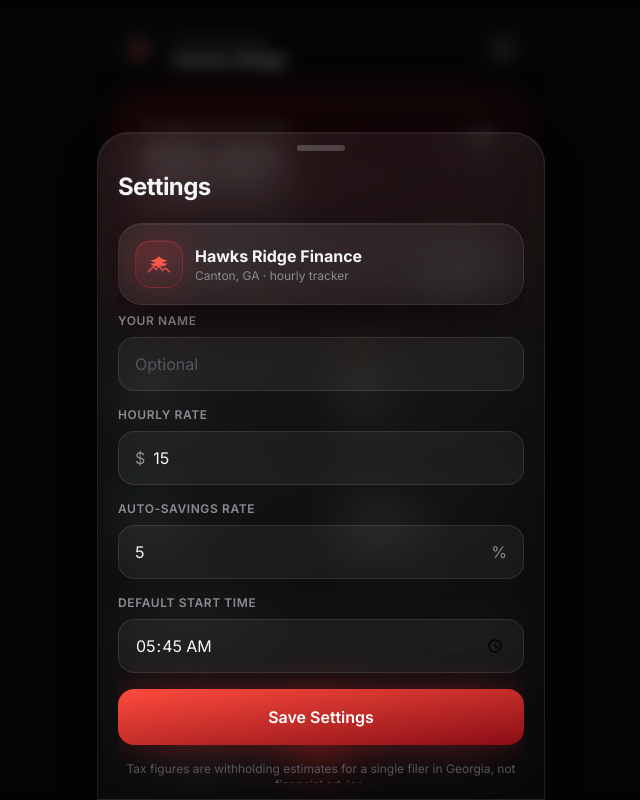
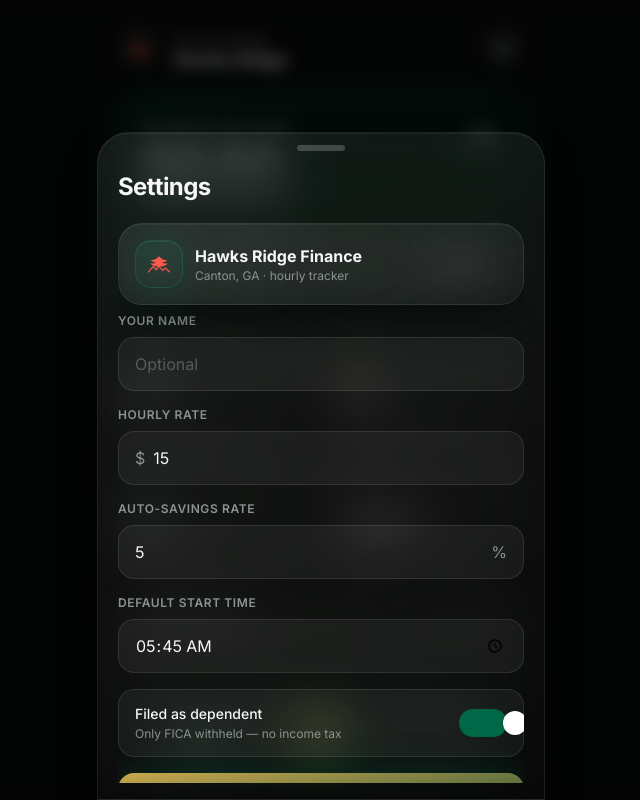
Before and after one commit to wyattmcd08/Hawks-ridge-app, a React (Vite) app: page / in a window 1280 px wide. Both pictures are taken after a click on the button 822 px from the left and 50 px from the top of the page. Shown: the top 800 px of the page, without its empty margins (319-959 px from the left). Built offline with nearby package versions, Linux system fonts and the light colour scheme.

Commit message:
Masters theme (Augusta green + gold) + dependent tax mode (FICA only)

```diff
--- a/src/components/PayBreakdown.tsx
+++ b/src/components/PayBreakdown.tsx
@@ -10,10 +10,10 @@ const ROWS: {
   color: string
 }[] = [
   { key: 'netPay', label: 'Take-home pay', color: '#34d399' },
-  { key: 'savingsDeduction', label: 'Auto savings (5%)', color: '#4c9af5' },
-  { key: 'ficaTax', label: 'FICA', color: '#f5b14c' },
-  { key: 'federalTax', label: 'Federal tax', color: '#e11d2a' },
-  { key: 'stateTax', label: 'Georgia tax', color: '#a78bfa' },
+  { key: 'savingsDeduction', label: 'Auto savings', color: '#4c9af5' },
+  { key: 'ficaTax', label: 'FICA (Social Security + Medicare)', color: '#f0c040' },
+  { key: 'federalTax', label: 'Federal income tax', color: '#a78bfa' },
+  { key: 'stateTax', label: 'Georgia income tax', color: '#ff8a5e' },
 ]
 
 export default function PayBreakdown({
--- a/src/components/SettingsSheet.tsx
+++ b/src/components/SettingsSheet.tsx
@@ -17,6 +17,7 @@ export default function SettingsSheet({ open, onClose }: Props) {
   const [rate, setRate] = useState(settings.hourlyRate)
   const [savings, setSavings] = useState(settings.savingsRate * 100)
   const [start, setStart] = useState(settings.defaultStartTime)
+  const [isDependent, setIsDependent] = useState(settings.isDependent)
 
   useEffect(() => {
     if (open) {
@@ -24,6 +25,7 @@ export default function SettingsSheet({ open, onClose }: Props) {
       setRate(settings.hourlyRate)
       setSavings(settings.savingsRate * 100)
       setStart(settings.defaultStartTime)
+      setIsDependent(settings.isDependent)
     }
   }, [open, settings])
 
@@ -33,6 +35,7 @@ export default function SettingsSheet({ open, onClose }: Props) {
       hourlyRate: rate,
       savingsRate: savings / 100,
       defaultStartTime: start,
+      isDependent,
     })
     onClose()
   }
@@ -79,10 +82,29 @@ export default function SettingsSheet({ open, onClose }: Props) {
           onChange={(e) => setStart(e.target.value)}
         />
 
+        {/* Dependent toggle */}
+        <div className="flex items-center justify-between rounded-2xl border border-white/10 bg-white/5 px-4 py-3.5">
+          <div>
+            <p className="text-sm font-medium text-ink">Filed as dependent</p>
+            <p className="mt-0.5 text-xs text-mute">Only FICA withheld — no income tax</p>
+          </div>
+          <button
+            onClick={() => setIsDependent(!isDependent)}
+            className={`relative ml-4 h-7 w-12 flex-shrink-0 rounded-full transition-colors ${
+              isDependent ? 'bg-blood' : 'bg-white/20'
+            }`}
+          >
+            <span
+              className={`absolute top-0.5 h-6 w-6 rounded-full bg-white shadow transition-transform ${
+                isDependent ? 'translate-x-5' : 'translate-x-0.5'
+              }`}
+            />
+          </button>
+        </div>
+
         <PrimaryButton onClick={save}>Save Settings</PrimaryButton>
         <p className="px-2 text-center text-xs text-faint">
-          Tax figures are withholding estimates for a single filer in Georgia,
-          not financial advice.
+          Tax figures are estimates only — not financial advice.
         </p>
       </div>
     </Sheet>
--- a/src/index.css
+++ b/src/index.css
@@ -1,25 +1,25 @@
 @import 'tailwindcss';
 
 @theme {
-  /* Surfaces */
-  --color-void: #060607;
-  --color-base: #0a0a0b;
-  --color-charcoal: #131316;
-  --color-elevated: #1a1a1f;
+  /* Surfaces — dark with Augusta night green tint */
+  --color-void: #060908;
+  --color-base: #090d0a;
+  --color-charcoal: #111614;
+  --color-elevated: #181f1b;
 
-  /* Hawks Ridge deep red */
-  --color-blood: #e11d2a;
-  --color-blood-bright: #ff2d3d;
-  --color-blood-deep: #8b0c16;
-  --color-ember: #ff4b3e;
+  /* Masters Tournament green */
+  --color-blood: #006747;
+  --color-blood-bright: #1a8a60;
+  --color-blood-deep: #004a32;
+  --color-ember: #c9a84c;
 
   /* Text */
   --color-ink: #f7f7f8;
-  --color-mute: #8b8b94;
-  --color-faint: #56565e;
+  --color-mute: #8b9490;
+  --color-faint: #565e59;
 
-  /* Accents for goals/charts */
-  --color-gold: #f5b14c;
+  /* Accents */
+  --color-gold: #f0c040;
   --color-mint: #34d399;
   --color-sky: #4c9af5;
   --color-violet: #a78bfa;
@@ -28,7 +28,7 @@
 
   --radius-card: 28px;
 
-  --shadow-glow: 0 0 40px -8px rgba(225, 29, 42, 0.45);
+  --shadow-glow: 0 0 40px -8px rgba(0, 103, 71, 0.55);
   --shadow-soft: 0 20px 50px -20px rgba(0, 0, 0, 0.8);
 }
 
@@ -52,8 +52,8 @@ body {
   -moz-osx-font-smoothing: grayscale;
   overscroll-behavior-y: none;
   background:
-    radial-gradient(120% 80% at 50% -10%, rgba(225, 29, 42, 0.12) 0%, transparent 55%),
-    radial-gradient(80% 60% at 100% 100%, rgba(139, 12, 22, 0.1) 0%, transparent 60%),
+    radial-gradient(120% 80% at 50% -10%, rgba(0, 103, 71, 0.15) 0%, transparent 55%),
+    radial-gradient(80% 60% at 100% 100%, rgba(0, 74, 50, 0.1) 0%, transparent 60%),
     var(--color-base);
   background-attachment: fixed;
 }
@@ -90,19 +90,20 @@ body {
 .glass-red {
   background: linear-gradient(
     160deg,
-    rgba(225, 29, 42, 0.22) 0%,
-    rgba(139, 12, 22, 0.08) 100%
+    rgba(0, 103, 71, 0.22) 0%,
+    rgba(0, 74, 50, 0.08) 100%
   );
   backdrop-filter: blur(24px) saturate(140%);
   -webkit-backdrop-filter: blur(24px) saturate(140%);
-  border: 1px solid rgba(255, 45, 61, 0.25);
+  border: 1px solid rgba(26, 138, 96, 0.3);
   box-shadow:
     var(--shadow-glow),
     inset 0 1px 0 rgba(255, 255, 255, 0.08);
 }
 
+/* Gold gradient for live earnings display */
 .text-gradient-red {
-  background: linear-gradient(135deg, #ff5a4d 0%, #e11d2a 50%, #8b0c16 100%);
+  background: linear-gradient(135deg, #f5e07a 0%, #f0c040 50%, #c9a84c 100%);
   -webkit-background-clip: text;
   background-clip: text;
   -webkit-text-fill-color: transparent;
--- a/src/pages/Dashboard.tsx
+++ b/src/pages/Dashboard.tsx
@@ -47,7 +47,7 @@ export default function Dashboard() {
   const weekShifts = shiftsInWeek(shifts, now)
   const weekGross = sumGross(weekShifts)
   const weekHours = sumHours(weekShifts)
-  const paycheck = estimateTaxes(weekGross, settings.savingsRate)
+  const paycheck = estimateTaxes(weekGross, settings.savingsRate, settings.isDependent)
   const avgRate = weekHours > 0 ? weekGross / weekHours : settings.hourlyRate
 
   const todayKey = now.toISOString().slice(0, 10)
@@ -169,31 +169,31 @@ export default function Dashboard() {
             <AreaChart data={trend} margin={{ top: 8, right: 4, left: 4, bottom: 0 }}>
               <defs>
                 <linearGradient id="trendFill" x1="0" y1="0" x2="0" y2="1">
-                  <stop offset="0%" stopColor="#e11d2a" stopOpacity={0.5} />
-                  <stop offset="100%" stopColor="#e11d2a" stopOpacity={0} />
+                  <stop offset="0%" stopColor="#006747" stopOpacity={0.5} />
+                  <stop offset="100%" stopColor="#006747" stopOpacity={0} />
                 </linearGradient>
               </defs>
               <XAxis
                 dataKey="label"
                 axisLine={false}
                 tickLine={false}
-                tick={{ fill: '#56565e', fontSize: 11 }}
+                tick={{ fill: '#565e59', fontSize: 11 }}
               />
               <Tooltip
-                cursor={{ stroke: '#e11d2a', strokeWidth: 1, strokeDasharray: '4 4' }}
+                cursor={{ stroke: '#006747', strokeWidth: 1, strokeDasharray: '4 4' }}
                 contentStyle={{
-                  background: 'rgba(20,20,24,0.95)',
+                  background: 'rgba(20,24,22,0.95)',
                   border: '1px solid rgba(255,255,255,0.1)',
                   borderRadius: 14,
                   color: '#fff',
                 }}
                 formatter={(v) => [currency(Number(v)), 'Earned']}
-                labelStyle={{ color: '#8b8b94' }}
+                labelStyle={{ color: '#8b9490' }}
               />
               <Area
                 type="monotone"
                 dataKey="value"
-                stroke="#ff2d3d"
+                stroke="#1a8a60"
                 strokeWidth={2.5}
                 fill="url(#trendFill)"
               />
@@ -272,7 +272,7 @@ export default function Dashboard() {
           </motion.button>
         ))}
         {recent.length === 0 && (
-          <GlassCard className="p-8 text-center" >
+          <GlassCard className="p-8 text-center">
             <p className="text-mute">No shifts yet. Add your first one!</p>
           </GlassCard>
         )}
--- a/src/pages/Shifts.tsx
+++ b/src/pages/Shifts.tsx
@@ -42,7 +42,7 @@ export default function Shifts() {
   const [editing, setEditing] = useState<Shift | null>(null)
 
   const weekGross = sumGross(shiftsInWeek(shifts, new Date()))
-  const breakdown = estimateTaxes(weekGross, settings.savingsRate)
+  const breakdown = estimateTaxes(weekGross, settings.savingsRate, settings.isDependent)
   const groups = useMemo(() => groupByWeek(shifts), [shifts])
 
   const openAdd = () => {
--- a/src/store/useStore.ts
+++ b/src/store/useStore.ts
@@ -56,6 +56,7 @@ const DEFAULT_SETTINGS: Settings = {
   savingsRate: 0.05,
   defaultStartTime: '05:45',
   name: '',
+  isDependent: true,
 }
 
 export const useStore = create<State>()(
@@ -169,7 +170,7 @@ export const useStore = create<State>()(
     }),
     {
       name: 'hawks-ridge-finance',
-      version: 2,
+      version: 3,
     },
   ),
 )
--- a/src/types/index.ts
+++ b/src/types/index.ts
@@ -26,6 +26,7 @@ export interface Settings {
   savingsRate: number
   defaultStartTime: string
   name: string
+  isDependent: boolean
 }
 
 export interface ActiveSession {
--- a/src/utils/calculations.ts
+++ b/src/utils/calculations.ts
@@ -42,11 +42,12 @@ function federalEffectiveRate(annualGross: number): number {
   return tax / annualGross
 }
 
-// Estimate the full breakdown for a single paycheck's gross amount.
-// annualGross lets us pick a realistic federal effective rate (teens pay ~0%).
+// Estimate the full breakdown for a single paycheck.
+// isDependent: when true, skips income tax (only FICA applies — common for teen/dependent workers).
 export function estimateTaxes(
   grossPay: number,
   savingsRate: number,
+  isDependent = false,
   annualGross = grossPay * PAY_PERIODS_PER_YEAR,
 ): TaxBreakdown {
   if (grossPay <= 0) {
@@ -59,22 +60,33 @@ export function estimateTaxes(
       netPay: 0,
     }
   }
+
+  const ficaTax = grossPay * FICA_RATE
+  const savingsDeduction = grossPay * savingsRate
+
+  if (isDependent) {
+    return {
+      grossPay,
+      federalTax: 0,
+      stateTax: 0,
+      ficaTax,
+      savingsDeduction,
+      netPay: Math.max(0, grossPay - ficaTax - savingsDeduction),
+    }
+  }
+
   const fedRate = federalEffectiveRate(annualGross)
   const federalTax = grossPay * fedRate
-  const ficaTax = grossPay * FICA_RATE
-  // GA allows a deduction too; approximate effective state rate via annualized base.
   const stateTaxable = Math.max(0, annualGross - FEDERAL_STD_DEDUCTION)
   const stateRate = annualGross > 0 ? (stateTaxable / annualGross) * GA_STATE_RATE : 0
   const stateTax = grossPay * stateRate
-  const savingsDeduction = grossPay * savingsRate
-  const netPay = grossPay - federalTax - stateTax - ficaTax - savingsDeduction
   return {
     grossPay,
     federalTax,
     stateTax,
     ficaTax,
     savingsDeduction,
-    netPay: Math.max(0, netPay),
+    netPay: Math.max(0, grossPay - federalTax - stateTax - ficaTax - savingsDeduction),
   }
 }
 
```
